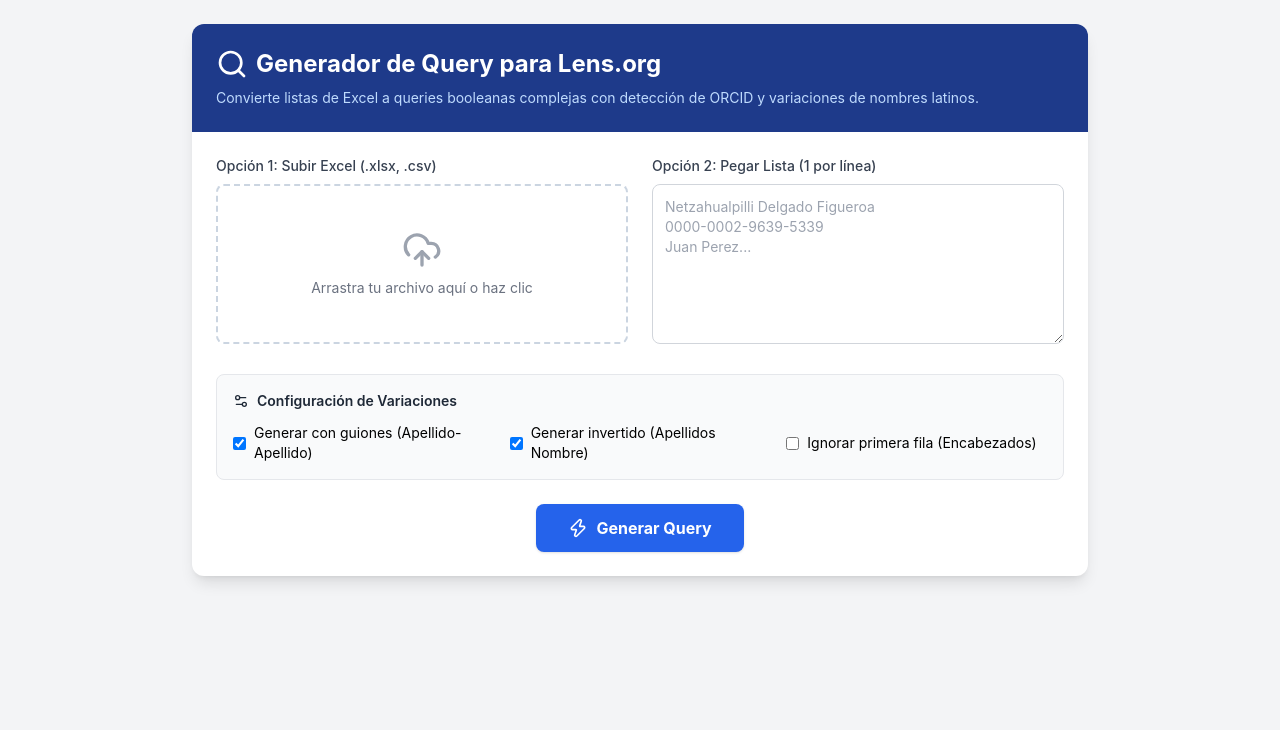
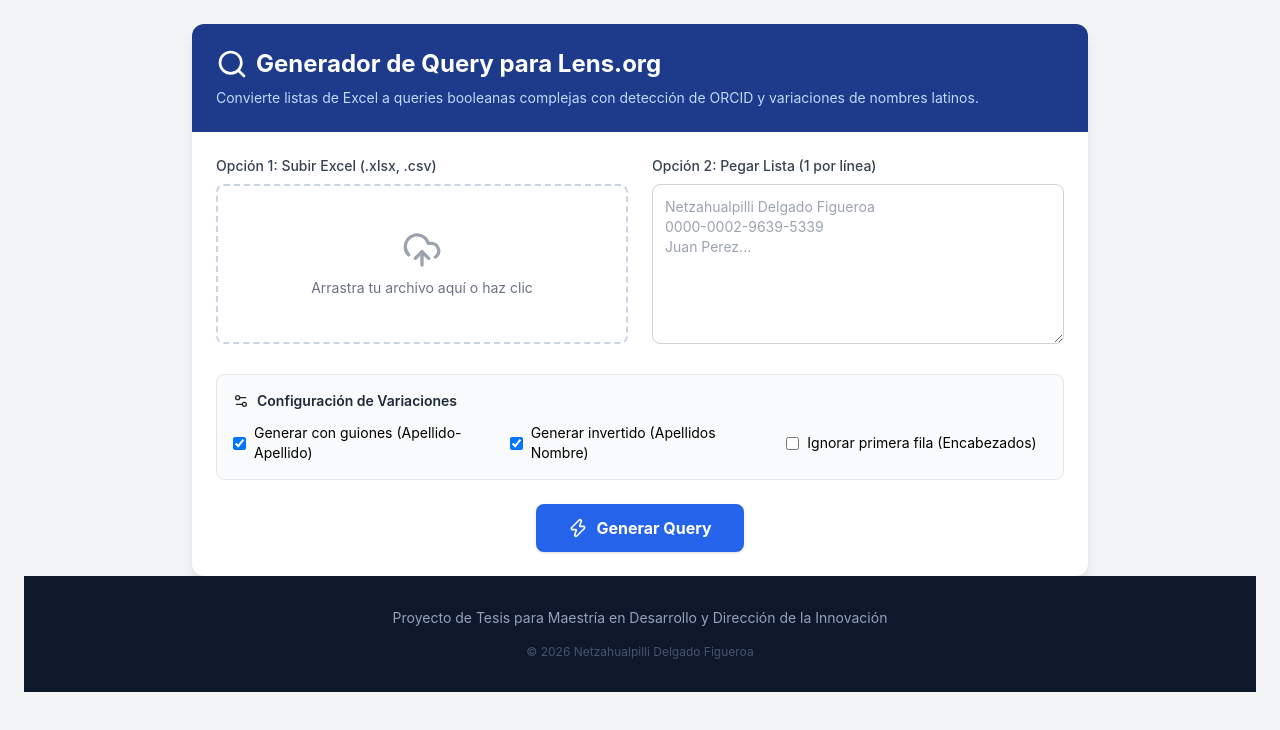
Before and after one commit to NetzaDelgado/QueryMaker_LENS, a plain HTML site: page index.html in a window 1280 px wide. Drawn offline with nearby package versions, Linux system fonts and the light colour scheme.

Commit message:
Add footer with project details and copyright

```diff
--- a/index.html
+++ b/index.html
@@ -268,5 +268,11 @@
             }, 2000);
         }
     </script>
+<footer class="bg-slate-900 text-slate-400 py-8 text-center">
+        <p class="text-sm mb-4">Proyecto de Tesis para Maestría en Desarrollo y Dirección de la Innovación</p>
+        <div class="text-xs text-slate-600">
+            &copy; 2026 Netzahualpilli Delgado Figueroa
+        </div>
+    </footer>
 </body>
 </html>
```
